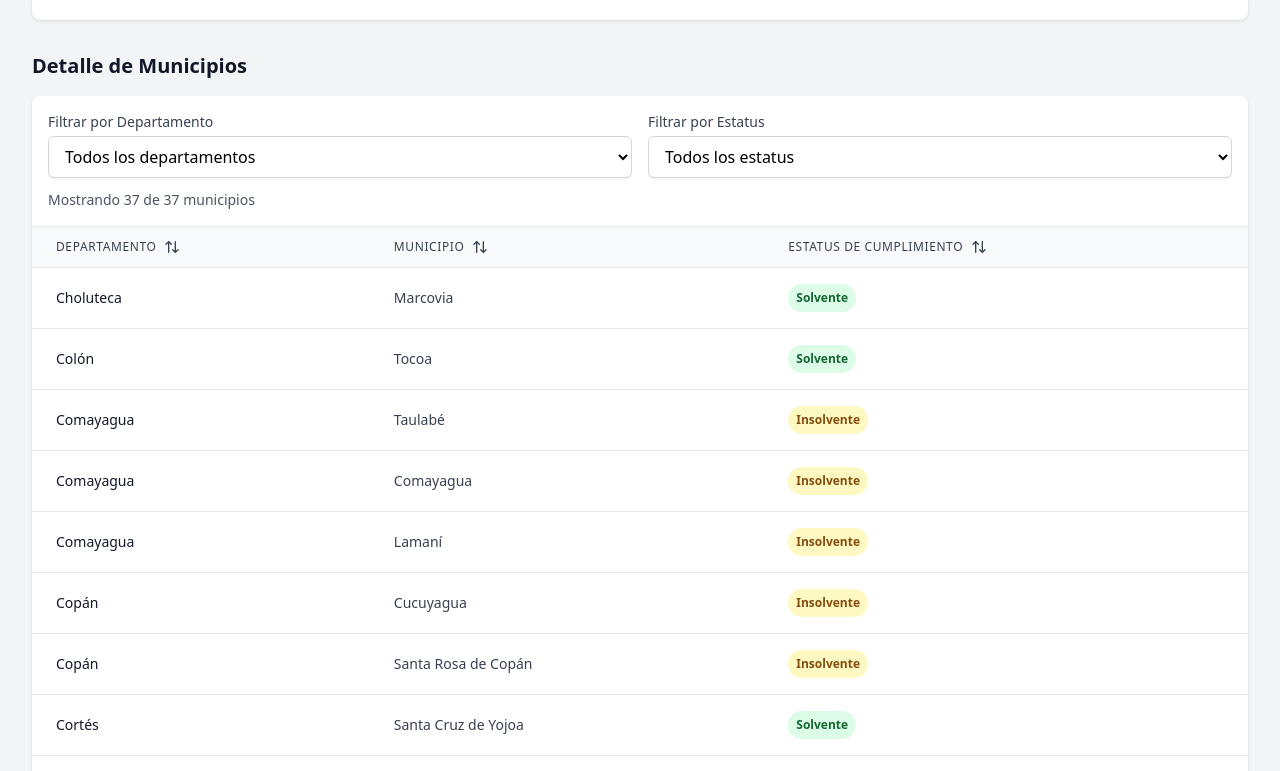
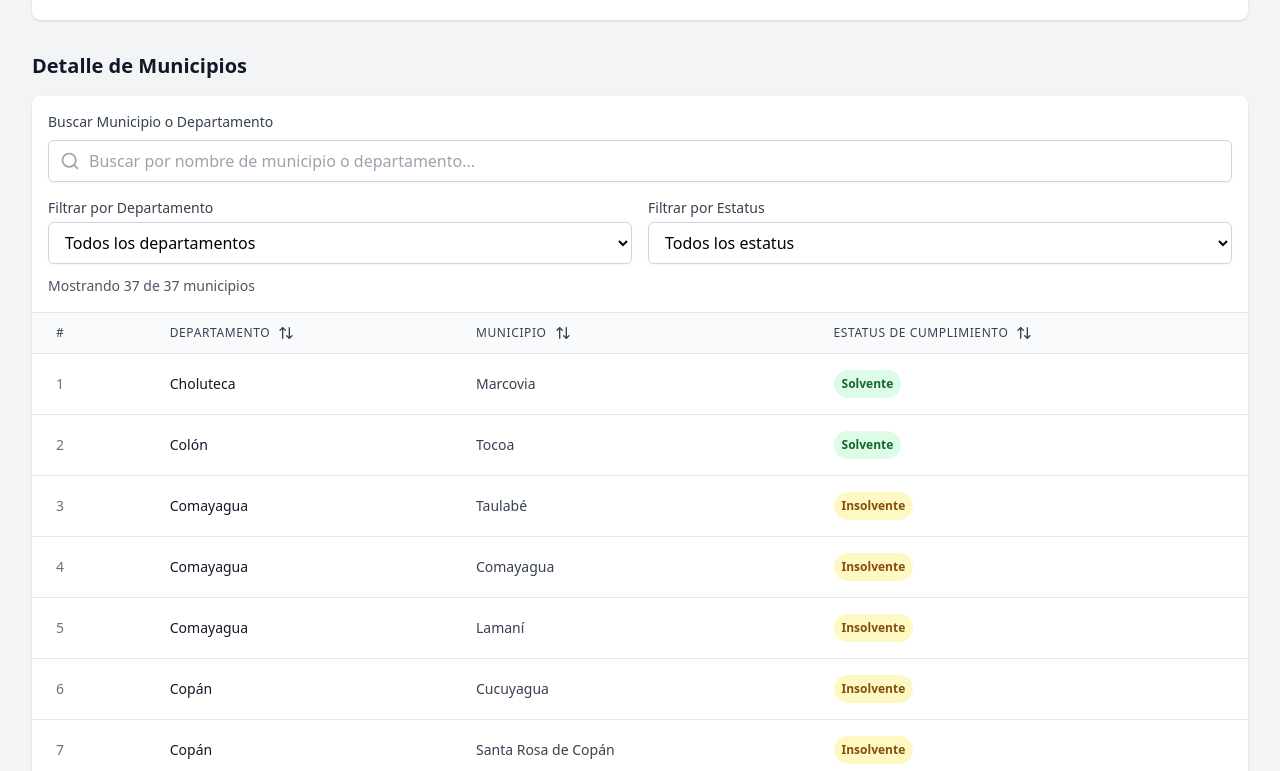
Before and after one commit to flavio1227/MunicipalidadesIntegradas, a React (Vite) app: page / in a window 1280 px wide. Shown: the part 854-1625 px from the top of the page. Built offline with nearby package versions, Linux system fonts and the light colour scheme.

Commit message:
Agregar buscador y numeraciÃ³n de filas en la tabla de municipios

```diff
--- a/src/components/TablaMunicipios.tsx
+++ b/src/components/TablaMunicipios.tsx
@@ -1,5 +1,5 @@
 import { useState, useMemo } from 'react';
-import { ArrowUpDown } from 'lucide-react';
+import { ArrowUpDown, Search } from 'lucide-react';
 import { MunicipioData } from '../types/data';
 
 interface TablaMunicipiosProps {
@@ -14,6 +14,7 @@ export default function TablaMunicipios({ municipios }: TablaMunicipiosProps) {
   const [sortDirection, setSortDirection] = useState<SortDirection>('asc');
   const [filterDepartamento, setFilterDepartamento] = useState<string>('');
   const [filterEstatus, setFilterEstatus] = useState<string>('');
+  const [searchQuery, setSearchQuery] = useState<string>('');
 
   const handleSort = (field: SortField) => {
     if (sortField === field) {
@@ -31,9 +32,12 @@ export default function TablaMunicipios({ municipios }: TablaMunicipiosProps) {
       const matchesEstatus = filterEstatus === '' ||
         (filterEstatus === 'solvente' && muni.solvente) ||
         (filterEstatus === 'insolvente' && !muni.solvente);
-      return matchesDepartamento && matchesEstatus;
+      const matchesSearch = searchQuery === '' ||
+        muni.departamento.toLowerCase().includes(searchQuery.toLowerCase()) ||
+        muni.municipio.toLowerCase().includes(searchQuery.toLowerCase());
+      return matchesDepartamento && matchesEstatus && matchesSearch;
     });
-  }, [municipios, filterDepartamento, filterEstatus]);
+  }, [municipios, filterDepartamento, filterEstatus, searchQuery]);
 
   // Sort municipios
   const sortedMunicipios = useMemo(() => {
@@ -77,6 +81,23 @@ export default function TablaMunicipios({ municipios }: TablaMunicipiosProps) {
   return (
     <div className="bg-white rounded-lg shadow overflow-hidden">
       <div className="p-4 border-b border-gray-200">
+        <div className="mb-4">
+          <label className="block text-sm font-medium text-gray-700 mb-2">
+            Buscar Municipio o Departamento
+          </label>
+          <div className="relative">
+            <div className="absolute inset-y-0 left-0 pl-3 flex items-center pointer-events-none">
+              <Search className="h-5 w-5 text-gray-400" />
+            </div>
+            <input
+              type="text"
+              value={searchQuery}
+              onChange={(e) => setSearchQuery(e.target.value)}
+              placeholder="Buscar por nombre de municipio o departamento..."
+              className="block w-full pl-10 pr-3 py-2 border border-gray-300 rounded-md shadow-sm focus:outline-none focus:ring-blue-500 focus:border-blue-500"
+            />
+          </div>
+        </div>
         <div className="flex flex-wrap gap-4">
           <div className="flex-1 min-w-[200px]">
             <label className="block text-sm font-medium text-gray-700 mb-1">
@@ -119,6 +140,9 @@ export default function TablaMunicipios({ municipios }: TablaMunicipiosProps) {
         <table className="min-w-full divide-y divide-gray-200">
           <thead className="bg-gray-50">
             <tr>
+              <th className="px-6 py-3 text-left text-xs font-medium text-gray-700 uppercase tracking-wider">
+                #
+              </th>
               <th
                 className="px-6 py-3 text-left text-xs font-medium text-gray-700 uppercase tracking-wider cursor-pointer hover:bg-gray-100"
                 onClick={() => handleSort('departamento')}
@@ -151,13 +175,16 @@ export default function TablaMunicipios({ municipios }: TablaMunicipiosProps) {
           <tbody className="bg-white divide-y divide-gray-200">
             {sortedMunicipios.length === 0 ? (
               <tr>
-                <td colSpan={3} className="px-6 py-8 text-center text-gray-500">
+                <td colSpan={4} className="px-6 py-8 text-center text-gray-500">
                   No se encontraron municipios con los filtros seleccionados
                 </td>
               </tr>
             ) : (
               sortedMunicipios.map((muni, index) => (
                 <tr key={index} className="hover:bg-gray-50">
+                  <td className="px-6 py-4 whitespace-nowrap text-sm font-medium text-gray-500">
+                    {index + 1}
+                  </td>
                   <td className="px-6 py-4 whitespace-nowrap text-sm font-medium text-gray-900">
                     {muni.departamento}
                   </td>
```
